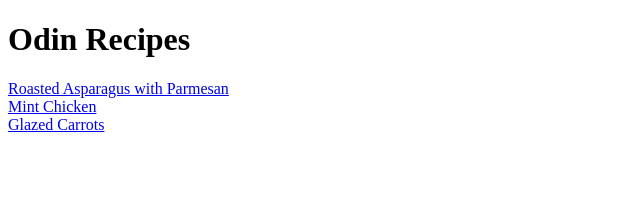
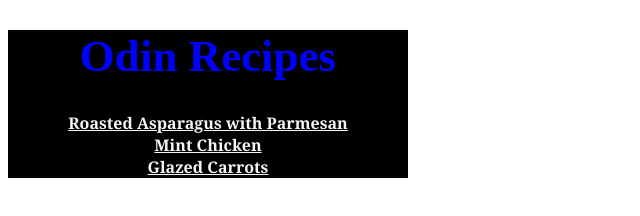
Before and after one commit to Mustafaa8/OdinP1, a plain HTML site: page index.html in a window 1280 px wide. Shown: the whole page, without its empty margins (0-640 px from the left). Drawn offline with Linux system fonts and the light colour scheme.

Commit message:
Adding CSS Stylesheet
linknig a new css file to change the shape of website

```diff
--- /dev/null
+++ b/Styles.css
@@ -0,0 +1,15 @@
+/**styles in css file**/
+h1 {
+    color:blue;
+    font-size: 45px;
+}
+.Recipes {
+    color: whitesmoke;
+    font-family: Cambria, Cochin, Georgia, Times, 'Times New Roman', serif;
+    font-weight: bold;
+}
+#box {
+    background-color: black;
+    width: 400px;
+    text-align: center;
+}
--- a/index.html
+++ b/index.html
@@ -2,11 +2,14 @@
 <html>
     <head>
         <title>popular Recipes</title>
+        <link rel="stylesheet" href="Styles.css">
     </head>
     <body>
+        <div id="box">
         <h1>Odin Recipes</h1>
-        <a href="/recipes/Roasted Asparagus with Parmesan.html">Roasted Asparagus with Parmesan</a> <br/>
-        <a href="/recipes/MintChiken.html">Mint Chicken</a> <br/>
-        <a href="/recipes/Glazed Carrots.html">Glazed Carrots</a> <br/>
+        <a href="/recipes/Roasted Asparagus with Parmesan.html" class="Recipes">Roasted Asparagus with Parmesan</a> <br/>
+        <a href="/recipes/MintChiken.html" class="Recipes">Mint Chicken</a> <br/>
+        <a href="/recipes/Glazed Carrots.html" class="Recipes">Glazed Carrots</a> <br/>
+        </div>
     </body>
 </html>
```
